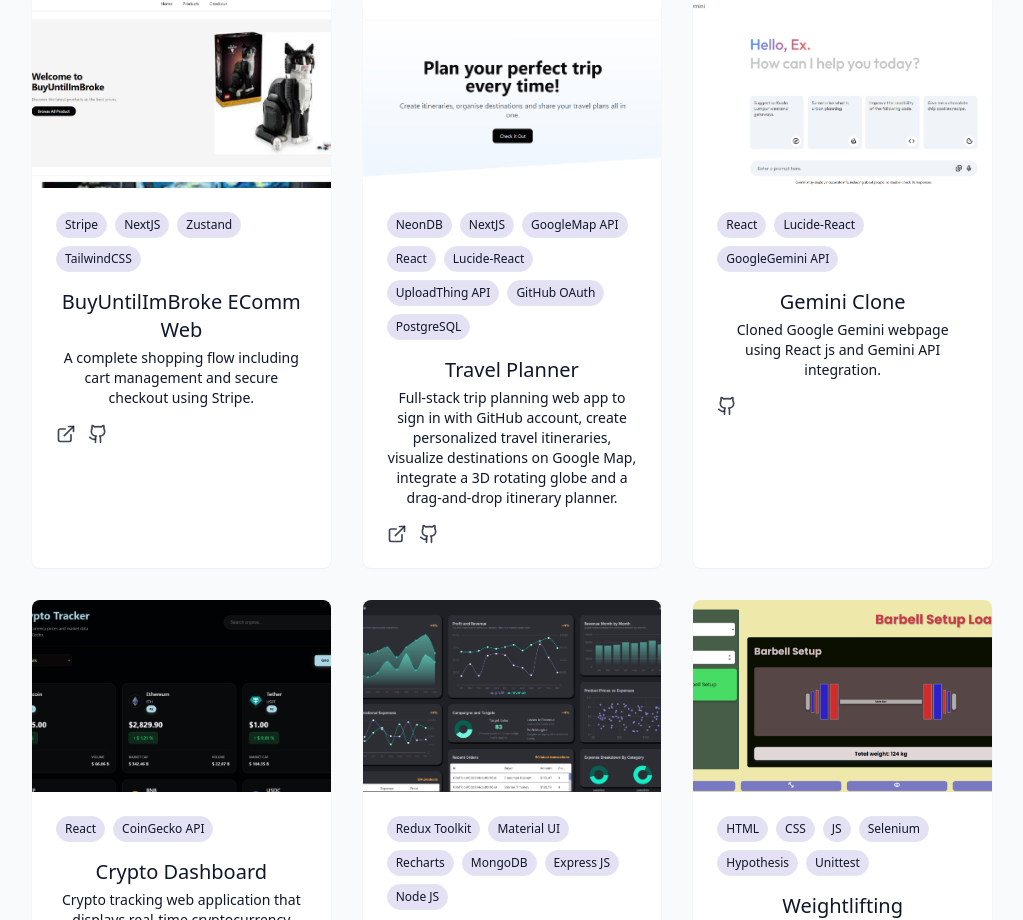
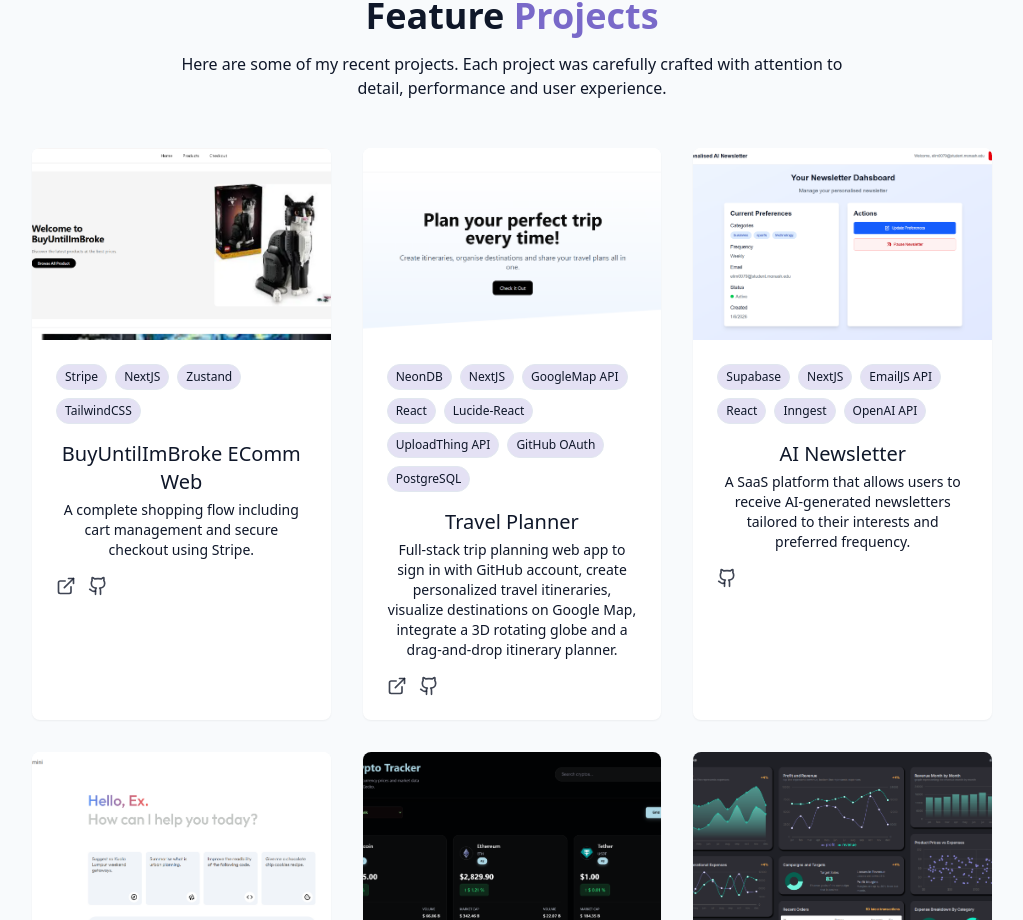
Before and after one commit to excelyynxl-a11y/my-portfolio, a React (Vite) app: page / in a window 1280 px wide. Shown: the part 3502-4422 px from the top of the page, without its empty margins (128-1151 px from the left). Built offline with nearby package versions, Linux system fonts and the light colour scheme.

Commit message:
add ai-newsletter project

```diff
--- a/src/components/ProjectsSection.jsx
+++ b/src/components/ProjectsSection.jsx
@@ -21,6 +21,15 @@ const projects = [
     },
     {
         id: 3,
+        title: "AI Newsletter",
+        description: "A SaaS platform that allows users to receive AI-generated newsletters tailored to their interests and preferred frequency.",
+        image: "/projects/ai_newsletter.png",
+        tags: ["Supabase", "NextJS", "EmailJS API", "React", "Inngest", "OpenAI API"],
+        demoUrl: "#",
+        gitUrl: "https://github.com/excelyynxl-a11y/ai-newsletter",
+    },
+    {
+        id: 4,
         title: "Gemini Clone",
         description: "Cloned Google Gemini webpage using React js and Gemini API integration.",
         image: "/projects/gemini_clone.png",
@@ -29,7 +38,7 @@ const projects = [
         gitUrl: "https://github.com/excelyynxl-a11y/gemini-clone",
     },
     {
-        id: 4,
+        id: 5,
         title: "Crypto Dashboard",
         description: "Crypto tracking web application that displays real-time cryptocurrency data, browse top cryptocurrencies, view detailed metrics, and explore a 7-day interactive chart powered by Recharts.",
         image: "/projects/crypto_dashboard.png",
--- a/src/components/SkillsSection.jsx
+++ b/src/components/SkillsSection.jsx
@@ -29,10 +29,12 @@ const skills = [
     // db
     {name: "NeonDB", level: 15, category: "database"},
     {name: "MongoDB", level: 15, category: "database"},
+    {name: "Supabase", level: 15, category: "database"},
 
     // api
     {name: "GoogleMap API", level: 15, category: "api"},
     {name: "GoogleGemini API", level: 15, category: "api"},
+    {name: "OpenAI API", level: 15, category: "api"},
     {name: "EmailJS API", level: 15, category: "api"},
     {name: "UploadThing API", level: 15, category: "api"},
     {name: "CoinGecko API", level: 15, category: "api"},
```
Also changed, not shown: public/projects/ai_newsletter.png (added).
